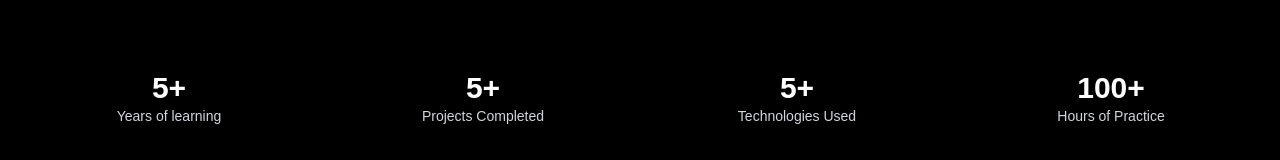
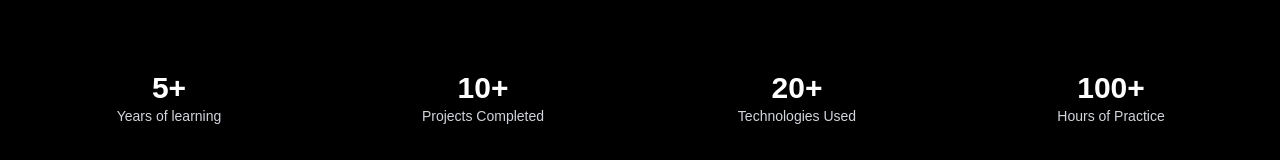
Before and after one commit to ahmedmahmoud00398/Portofolio, a Next.js app: page / in a window 1280 px wide. Shown: the part 490-650 px from the top of the page. Built offline with nearby package versions, Linux system fonts and the light colour scheme.

Commit message:
Update page.js

```diff
--- a/app/page.js
+++ b/app/page.js
@@ -1,4 +1,3 @@
-// app/page.js
 'use client';
 
 import Navbar from './component/Navbar';
@@ -50,7 +49,7 @@ export default function Home() {
             transition={{ duration: 0.8, delay: 0.2 }}
           >
             <Image
-              src="/AhmedMahmoud.jpg" // حط الصورة في public/profile.png
+              src="/AhmedMahmoud.jpg"
               alt="Ahmed Profile"
               layout="fill"
               objectFit="cover"
@@ -70,11 +69,11 @@ export default function Home() {
             <p className="text-sm">Years of learning</p>
           </div>
           <div>
-            <h3 className="text-3xl font-bold text-white">5+</h3>
+            <h3 className="text-3xl font-bold text-white">10+</h3>
             <p className="text-sm">Projects Completed</p>
           </div>
           <div>
-            <h3 className="text-3xl font-bold text-white">5+</h3>
+            <h3 className="text-3xl font-bold text-white">20+</h3>
             <p className="text-sm">Technologies Used</p>
           </div>
           <div>
```
